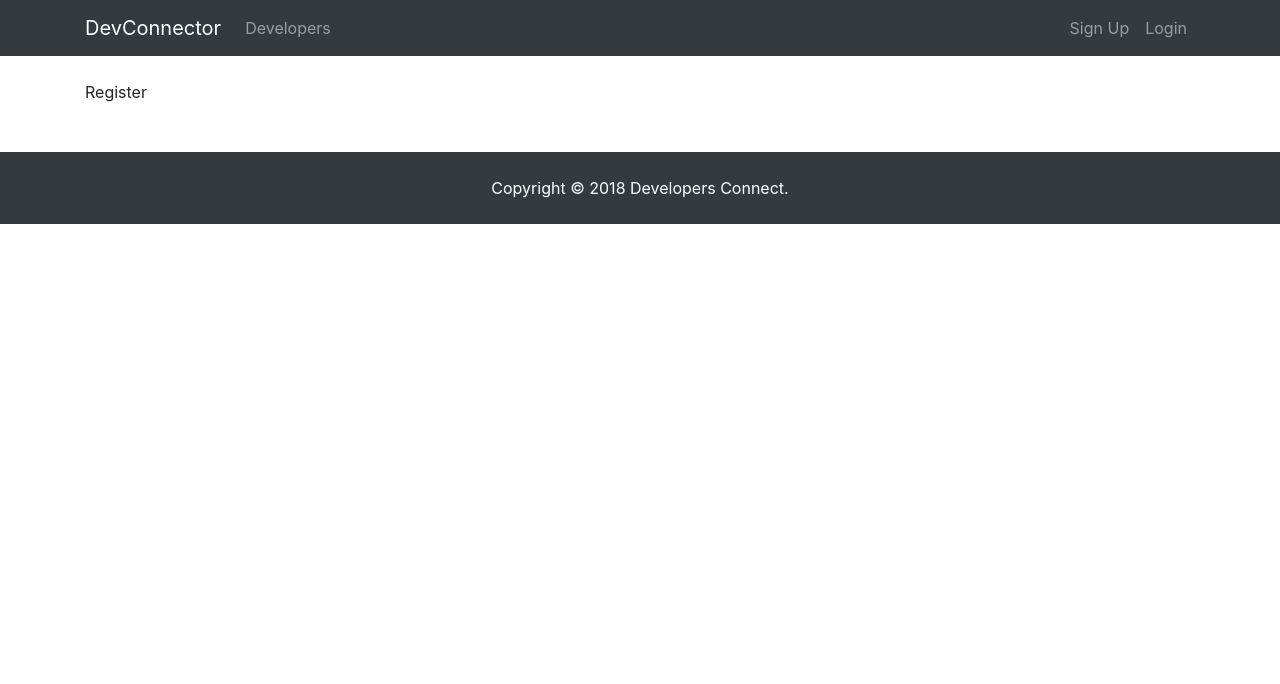
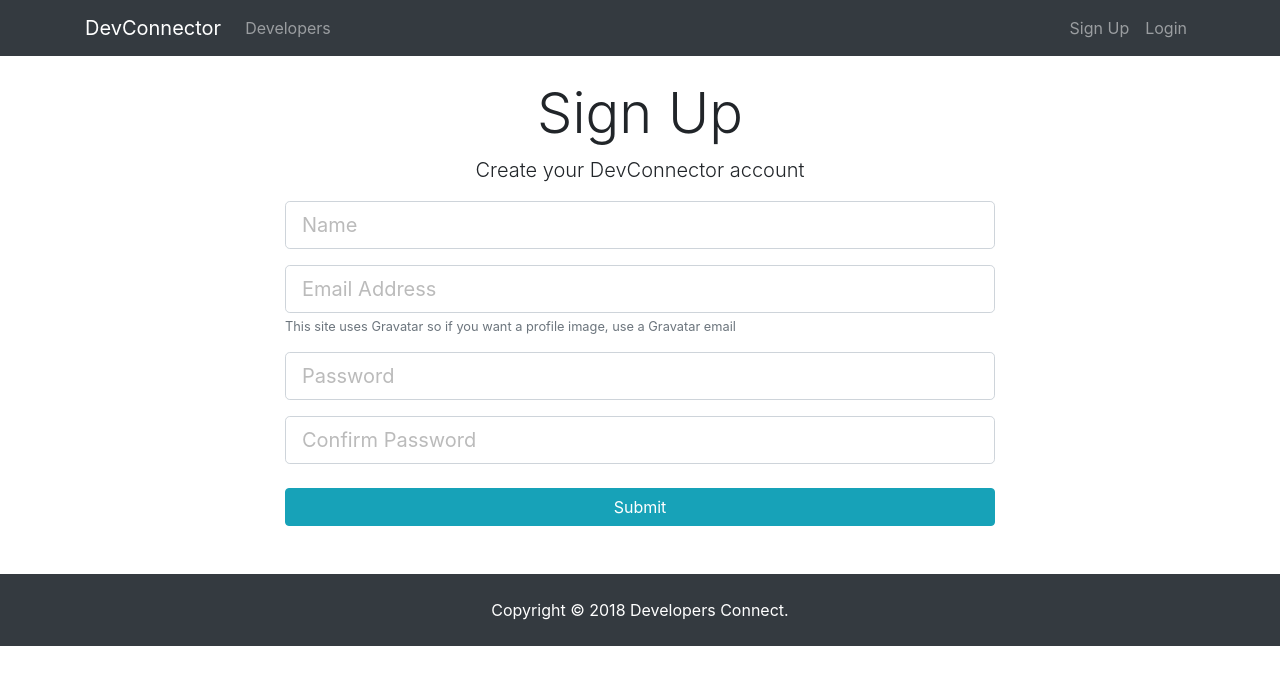
Before and after one commit to simdi/developer-connect, a React (Create React App) app in the folder client/: page /register in a window 1280 px wide. Shown: the top 684 px of the page. Built offline with nearby package versions, Linux system fonts and the light colour scheme.

Commit message:
Added registration form.

```diff
--- a/client/src/components/auth/Register.js
+++ b/client/src/components/auth/Register.js
@@ -1,10 +1,52 @@
 import React, { Component } from 'react'
 
 class Register extends Component {
+  constructor() {
+    super();
+    this.state = {
+      name: '',
+      email: '',
+      password: '',
+      password2: '',
+      errors: {
+
+      }
+    }
+
+    this.onChange = this.onChange.bind(this);
+  }
+
+  onChange(e) {
+    this.setState({ [e.target.name]: e.target.value });
+  }
+
   render() {
     return (
-      <div>
-        Register
+      <div className="register">
+        <div className="container">
+          <div className="row">
+            <div className="col-md-8 m-auto">
+              <h1 className="display-4 text-center">Sign Up</h1>
+              <p className="lead text-center">Create your DevConnector account</p>
+              <form action="create-profile.html">
+                <div className="form-group">
+                  <input type="text" className="form-control form-control-lg" placeholder="Name" name="name" value={this.state.name} onChange={this.onChange} required />
+                </div>
+                <div className="form-group">
+                  <input type="email" className="form-control form-control-lg" placeholder="Email Address" name="email" value={this.state.email} onChange={this.onChange} required/>
+                  <small className="form-text text-muted">This site uses Gravatar so if you want a profile image, use a Gravatar email</small>
+                </div>
+                <div className="form-group">
+                  <input type="password" className="form-control form-control-lg" placeholder="Password" value={this.state.password} onChange={this.onChange} name="password" required/>
+                </div>
+                <div className="form-group">
+                  <input type="password" className="form-control form-control-lg" placeholder="Confirm Password" name="password2" value={this.state.password2} onChange={this.onChange} required/>
+                </div>
+                <input type="submit" className="btn btn-info btn-block mt-4" />
+              </form>
+            </div>
+          </div>
+        </div>
       </div>
     )
   }
```
